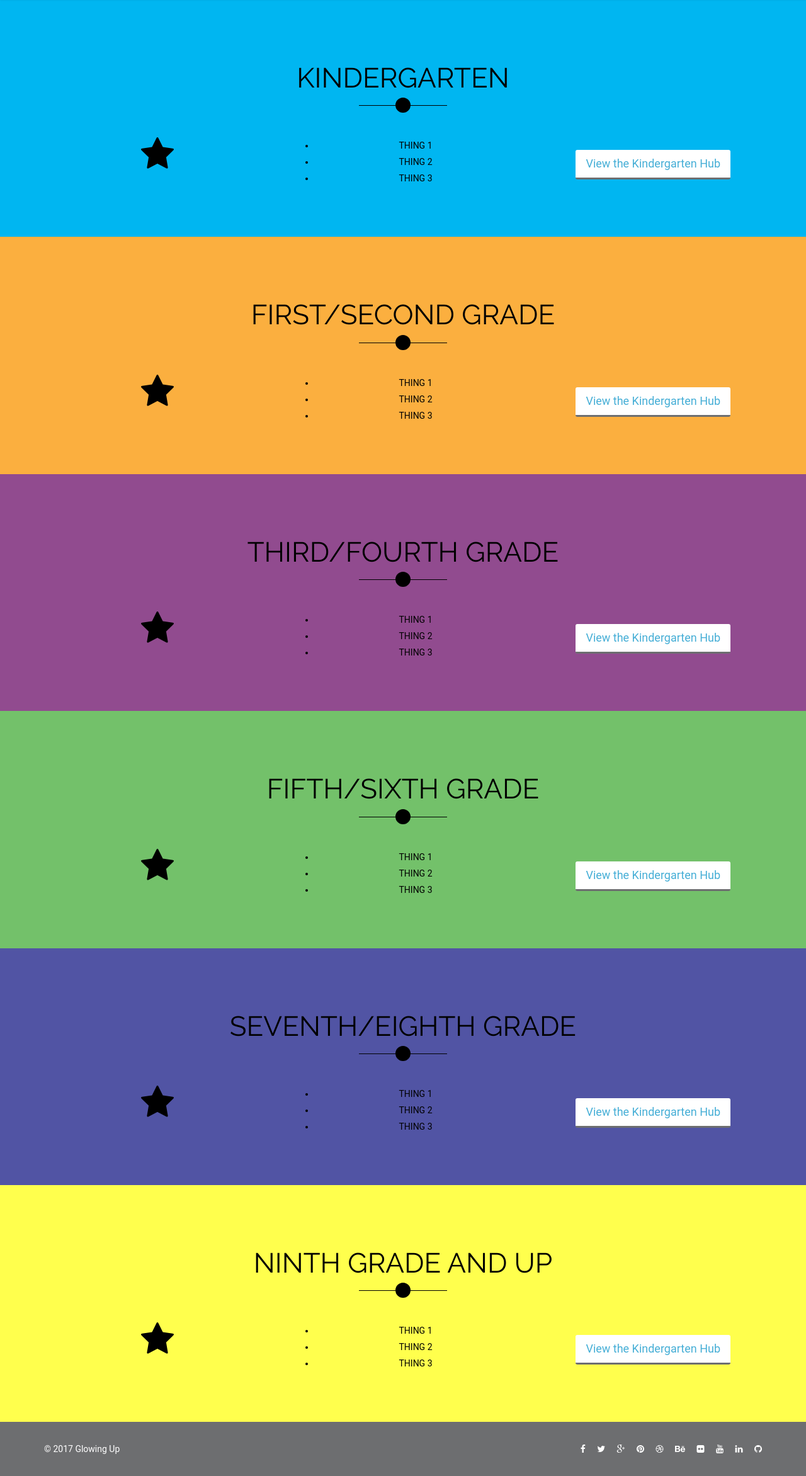
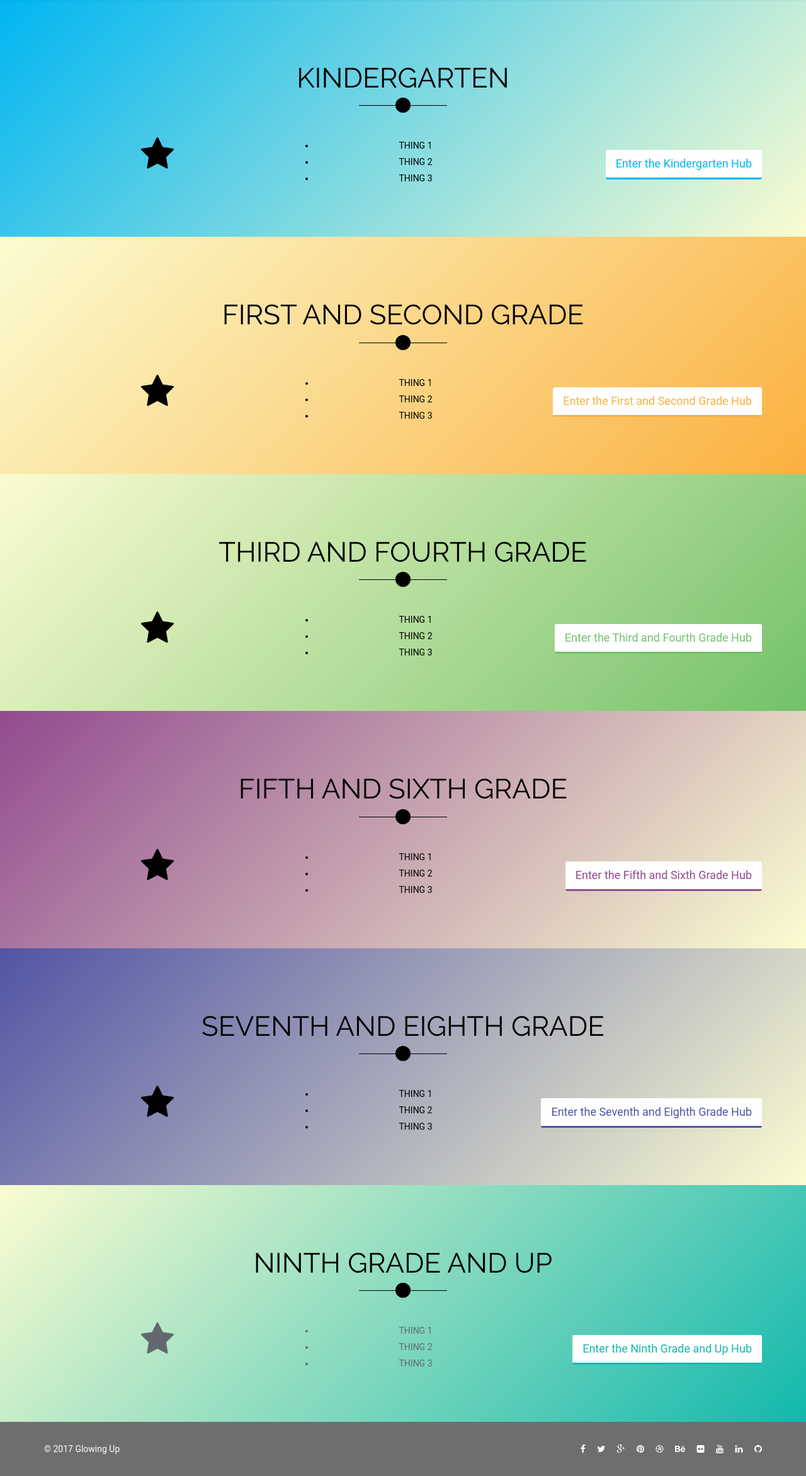
Before and after one commit to smaashthemac/SexTalk, a PHP site: page /roadmap.html in a window 1280 px wide. Shown: the part 100-2444 px from the top of the page at 63% size. Run offline with PHP 8.4, Linux system fonts and the light colour scheme; some libraries are stand-ins or nearby versions.

Commit message:
journey map gradients

```diff
--- a/css/main.css
+++ b/css/main.css
@@ -30,16 +30,7 @@ p {
 .btn#roadmap-button {
   position: absolute;
   top: 20px;
-  right: 50px;
-}
-
-.btn.btn-roadmap {
-  background: #fff;
-  border-color: #6d6e70;
-}
-.btn.btn-roadmap:hover,
-.btn.btn-roadmap:focus {
-  background: #2a95be;
+  right: 0px;
 }
 
 h3#work-process {
@@ -62,7 +53,14 @@ h3#work-process {
 
 #kindergarten {
   padding: 100px 0 70px;
-  background: #00b6f1;
+  background: rgba(0,181,241,1);
+background: -moz-linear-gradient(-45deg, rgba(0,181,241,1) 0%, rgba(251,252,209,1) 100%);
+background: -webkit-gradient(left top, right bottom, color-stop(0%, rgba(0,181,241,1)), color-stop(100%, rgba(251,252,209,1)));
+background: -webkit-linear-gradient(-45deg, rgba(0,181,241,1) 0%, rgba(251,252,209,1) 100%);
+background: -o-linear-gradient(-45deg, rgba(0,181,241,1) 0%, rgba(251,252,209,1) 100%);
+background: -ms-linear-gradient(-45deg, rgba(0,181,241,1) 0%, rgba(251,252,209,1) 100%);
+background: linear-gradient(135deg, rgba(0,181,241,1) 0%, rgba(251,252,209,1) 100%);
+filter: progid:DXImageTransform.Microsoft.gradient( startColorstr='#00b5f1', endColorstr='#fbfcd1', GradientType=1 );
   color: #000;
 }
 #kindergarten h1,
@@ -86,10 +84,27 @@ h3#work-process {
   margin-bottom: 20px;
 }
 
+.btn.btn-kindergarten {
+  background: #fff;
+  border-color: #00b6f1;
+  color: #00b6f1;
+}
+.btn.btn-kindergarten:hover,
+.btn.btn-kindergarten:focus {
+  background: #00b6f1;
+  color: #fff;
+}
+
 #firstSecond {
   padding: 100px 0 70px;
-  background: #fbaf3f;
-  color: #000;
+background: rgba(251,252,209,1);
+background: -moz-linear-gradient(-45deg, rgba(251,252,209,1) 0%, rgba(251,176,63,1) 100%);
+background: -webkit-gradient(left top, right bottom, color-stop(0%, rgba(251,252,209,1)), color-stop(100%, rgba(251,176,63,1)));
+background: -webkit-linear-gradient(-45deg, rgba(251,252,209,1) 0%, rgba(251,176,63,1) 100%);
+background: -o-linear-gradient(-45deg, rgba(251,252,209,1) 0%, rgba(251,176,63,1) 100%);
+background: -ms-linear-gradient(-45deg, rgba(251,252,209,1) 0%, rgba(251,176,63,1) 100%);
+background: linear-gradient(135deg, rgba(251,252,209,1) 0%, rgba(251,176,63,1) 100%);
+filter: progid:DXImageTransform.Microsoft.gradient( startColorstr='#fbfcd1', endColorstr='#fbb03f', GradientType=1 );  color: #000;
 }
 #firstSecond h1,
 #firstSecond h2,
@@ -112,10 +127,27 @@ h3#work-process {
   margin-bottom: 20px;
 }
 
+.btn.btn-firstSecond {
+  background: #fff;
+  border-color: #fbaf3f;
+  color: #fbaf3f;
+}
+.btn.btn-firstSecond:hover,
+.btn.btn-firstSecond:focus {
+  background: #fbaf3f;
+  color: #fff;
+}
+
 #thirdFourth {
   padding: 100px 0 70px;
-  background: #914B8F;
-  color: #000;
+background: rgba(251,252,209,1);
+background: -moz-linear-gradient(-45deg, rgba(251,252,209,1) 0%, rgba(115,193,106,1) 100%);
+background: -webkit-gradient(left top, right bottom, color-stop(0%, rgba(251,252,209,1)), color-stop(100%, rgba(115,193,106,1)));
+background: -webkit-linear-gradient(-45deg, rgba(251,252,209,1) 0%, rgba(115,193,106,1) 100%);
+background: -o-linear-gradient(-45deg, rgba(251,252,209,1) 0%, rgba(115,193,106,1) 100%);
+background: -ms-linear-gradient(-45deg, rgba(251,252,209,1) 0%, rgba(115,193,106,1) 100%);
+background: linear-gradient(135deg, rgba(251,252,209,1) 0%, rgba(115,193,106,1) 100%);
+filter: progid:DXImageTransform.Microsoft.gradient( startColorstr='#fbfcd1', endColorstr='#73c16a', GradientType=1 );  color: #000;
 }
 #thirdFourth h1,
 #thirdFourth h2,
@@ -138,10 +170,27 @@ h3#work-process {
   margin-bottom: 20px;
 }
 
+.btn.btn-thirdFourth {
+  background: #fff;
+  border-color: #73c16a;
+  color: #73c16a;
+}
+.btn.btn-thirdFourth:hover,
+.btn.btn-thirdFourth:focus {
+  background: #73c16a;
+  color: #fff;
+}
+
 #fifthSixth {
   padding: 100px 0 70px;
-  background: #73c16a;
-  color: #000;
+  background: rgba(145,75,143,1);
+background: -moz-linear-gradient(-45deg, rgba(145,75,143,1) 0%, rgba(251,252,209,1) 100%);
+background: -webkit-gradient(left top, right bottom, color-stop(0%, rgba(145,75,143,1)), color-stop(100%, rgba(251,252,209,1)));
+background: -webkit-linear-gradient(-45deg, rgba(145,75,143,1) 0%, rgba(251,252,209,1) 100%);
+background: -o-linear-gradient(-45deg, rgba(145,75,143,1) 0%, rgba(251,252,209,1) 100%);
+background: -ms-linear-gradient(-45deg, rgba(145,75,143,1) 0%, rgba(251,252,209,1) 100%);
+background: linear-gradient(135deg, rgba(145,75,143,1) 0%, rgba(251,252,209,1) 100%);
+filter: progid:DXImageTransform.Microsoft.gradient( startColorstr='#914b8f', endColorstr='#fbfcd1', GradientType=1 );  color: #000;
 }
 #fifthSixth h1,
 #fifthSixth h2,
@@ -164,10 +213,27 @@ h3#work-process {
   margin-bottom: 20px;
 }
 
+.btn.btn-fifthSixth {
+  background: #fff;
+  border-color: #924C90;
+  color: #924C90;
+}
+.btn.btn-fifthSixth:hover,
+.btn.btn-fifthSixth:focus {
+  background: #924C90;
+  color: #fff;
+}
+
 #seventhEighth {
   padding: 100px 0 70px;
-  background: #5154A4;
-  color: #000;
+background: rgba(81,84,164,1);
+background: -moz-linear-gradient(-45deg, rgba(81,84,164,1) 0%, rgba(251,252,209,1) 100%);
+background: -webkit-gradient(left top, right bottom, color-stop(0%, rgba(81,84,164,1)), color-stop(100%, rgba(251,252,209,1)));
+background: -webkit-linear-gradient(-45deg, rgba(81,84,164,1) 0%, rgba(251,252,209,1) 100%);
+background: -o-linear-gradient(-45deg, rgba(81,84,164,1) 0%, rgba(251,252,209,1) 100%);
+background: -ms-linear-gradient(-45deg, rgba(81,84,164,1) 0%, rgba(251,252,209,1) 100%);
+background: linear-gradient(135deg, rgba(81,84,164,1) 0%, rgba(251,252,209,1) 100%);
+filter: progid:DXImageTransform.Microsoft.gradient( startColorstr='#5154a4', endColorstr='#fbfcd1', GradientType=1 );  color: #000;
 }
 #seventhEighth h1,
 #seventhEighth h2,
@@ -190,10 +256,27 @@ h3#work-process {
   margin-bottom: 20px;
 }
 
+.btn.btn-seventhEighth {
+  background: #fff;
+  border-color: #5154a4;
+  color: #5154a4;
+}
+.btn.btn-seventhEighth:hover,
+.btn.btn-seventhEighth:focus {
+  background: #5154a4;
+  color: #fff;
+}
+
 #ninePlus {
   padding: 100px 0 70px;
-  background: #ffff4d;
-  color: #000;
+background: rgba(251,252,209,1);
+background: -moz-linear-gradient(-45deg, rgba(251,252,209,1) 0%, rgba(18,184,173,1) 100%);
+background: -webkit-gradient(left top, right bottom, color-stop(0%, rgba(251,252,209,1)), color-stop(100%, rgba(18,184,173,1)));
+background: -webkit-linear-gradient(-45deg, rgba(251,252,209,1) 0%, rgba(18,184,173,1) 100%);
+background: -o-linear-gradient(-45deg, rgba(251,252,209,1) 0%, rgba(18,184,173,1) 100%);
+background: -ms-linear-gradient(-45deg, rgba(251,252,209,1) 0%, rgba(18,184,173,1) 100%);
+background: linear-gradient(135deg, rgba(251,252,209,1) 0%, rgba(18,184,173,1) 100%);
+filter: progid:DXImageTransform.Microsoft.gradient( startColorstr='#fbfcd1', endColorstr='#12b8ad', GradientType=1 );
 }
 #ninePlus h1,
 #ninePlus h2,
@@ -214,6 +297,17 @@ h3#work-process {
   border: 3px solid #000;
   border-radius: 100px;
   margin-bottom: 20px;
+}
+
+.btn.btn-ninePlus {
+  background: #fff;
+  border-color: #12b8ad;
+  color: #12b8ad;
+}
+.btn.btn-ninePlus:hover,
+.btn.btn-ninePlus:focus {
+  background: #12b8ad;
+  color: #fff;
 }
 
 
--- a/roadmap.html
+++ b/roadmap.html
@@ -84,7 +84,7 @@
                 </div>
                 <div class="col-sm-4 col-xs-6">
                     <div class="wow fadeInUp" data-wow-duration="400ms" data-wow-delay="200ms">
-                            <a class="btn btn-roadmap btn-lg" id="roadmap-button" href="#">View the Kindergarten Hub</a>
+                            <a class="btn btn-kindergarten btn-lg" id="roadmap-button" href="kindergarten.html">Enter the Kindergarten Hub</a>
                     </div>
                 </div>
             </div>
@@ -94,7 +94,7 @@
         <section id="firstSecond">
         <div class="container">
             <div class="section-header">
-                <h2 class="section-title text-center wow fadeInDown">First/Second Grade</h2>
+                <h2 class="section-title text-center wow fadeInDown">First and Second Grade</h2>
                 <!--<p class="text-center wow fadeInDown">Lorem ipsum dolor sit amet, consectetur adipisicing elit, sed do eiusmod tempor incididunt ut <br> et dolore magna aliqua. Ut enim ad minim veniam</p>-->
             </div>
 
@@ -117,7 +117,7 @@
                 </div>
                 <div class="col-sm-4 col-xs-6">
                     <div class="wow fadeInUp" data-wow-duration="400ms" data-wow-delay="200ms">
-                            <a class="btn btn-roadmap btn-lg" id="roadmap-button" href="#">View the Kindergarten Hub</a>
+                            <a class="btn btn-firstSecond btn-lg" id="roadmap-button" href="#">Enter the First and Second Grade Hub</a>
                     </div>
                 </div>
             </div>
@@ -127,7 +127,7 @@
     <section id="thirdFourth">
         <div class="container">
             <div class="section-header">
-                <h2 class="section-title text-center wow fadeInDown">Third/Fourth Grade</h2>
+                <h2 class="section-title text-center wow fadeInDown">Third and Fourth Grade</h2>
                 <!--<p class="text-center wow fadeInDown">Lorem ipsum dolor sit amet, consectetur adipisicing elit, sed do eiusmod tempor incididunt ut <br> et dolore magna aliqua. Ut enim ad minim veniam</p>-->
             </div>
 
@@ -150,7 +150,7 @@
                 </div>
                 <div class="col-sm-4 col-xs-6">
                     <div class="wow fadeInUp" data-wow-duration="400ms" data-wow-delay="200ms">
-                            <a class="btn btn-roadmap btn-lg" id="roadmap-button" href="#">View the Kindergarten Hub</a>
+                            <a class="btn btn-thirdFourth btn-lg" id="roadmap-button" href="#">Enter the Third and Fourth Grade Hub</a>
                     </div>
                 </div>
             </div>
@@ -160,7 +160,7 @@
     <section id="fifthSixth">
         <div class="container">
             <div class="section-header">
-                <h2 class="section-title text-center wow fadeInDown">Fifth/Sixth Grade</h2>
+                <h2 class="section-title text-center wow fadeInDown">Fifth and Sixth Grade</h2>
                 <!--<p class="text-center wow fadeInDown">Lorem ipsum dolor sit amet, consectetur adipisicing elit, sed do eiusmod tempor incididunt ut <br> et dolore magna aliqua. Ut enim ad minim veniam</p>-->
             </div>
 
@@ -183,7 +183,7 @@
                 </div>
                 <div class="col-sm-4 col-xs-6">
                     <div class="wow fadeInUp" data-wow-duration="400ms" data-wow-delay="200ms">
-                            <a class="btn btn-roadmap btn-lg" id="roadmap-button" href="#">View the Kindergarten Hub</a>
+                            <a class="btn btn-fifthSixth btn-lg" id="roadmap-button" href="#">Enter the Fifth and Sixth Grade Hub</a>
                     </div>
                 </div>
             </div>
@@ -193,7 +193,7 @@
     <section id="seventhEighth">
         <div class="container">
             <div class="section-header">
-                <h2 class="section-title text-center wow fadeInDown">Seventh/Eighth Grade</h2>
+                <h2 class="section-title text-center wow fadeInDown">Seventh and Eighth Grade</h2>
                 <!--<p class="text-center wow fadeInDown">Lorem ipsum dolor sit amet, consectetur adipisicing elit, sed do eiusmod tempor incididunt ut <br> et dolore magna aliqua. Ut enim ad minim veniam</p>-->
             </div>
 
@@ -216,7 +216,7 @@
                 </div>
                 <div class="col-sm-4 col-xs-6">
                     <div class="wow fadeInUp" data-wow-duration="400ms" data-wow-delay="200ms">
-                            <a class="btn btn-roadmap btn-lg" id="roadmap-button" href="#">View the Kindergarten Hub</a>
+                            <a class="btn btn-seventhEighth btn-lg" id="roadmap-button" href="#">Enter the Seventh and Eighth Grade Hub</a>
                     </div>
                 </div>
             </div>
@@ -249,7 +249,7 @@
                 </div>
                 <div class="col-sm-4 col-xs-6">
                     <div class="wow fadeInUp" data-wow-duration="400ms" data-wow-delay="200ms">
-                            <a class="btn btn-roadmap btn-lg" id="roadmap-button" href="#">View the Kindergarten Hub</a>
+                            <a class="btn btn-ninePlus btn-lg" id="roadmap-button" href="#">Enter the Ninth Grade and Up Hub</a>
                     </div>
                 </div>
             </div>
```
